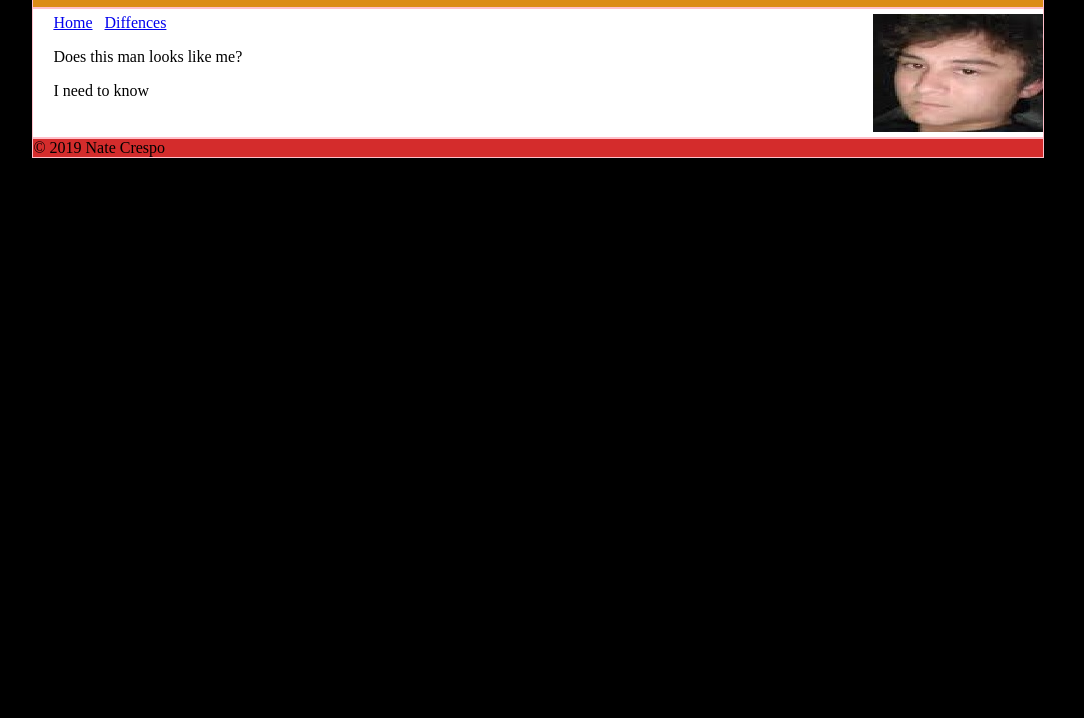
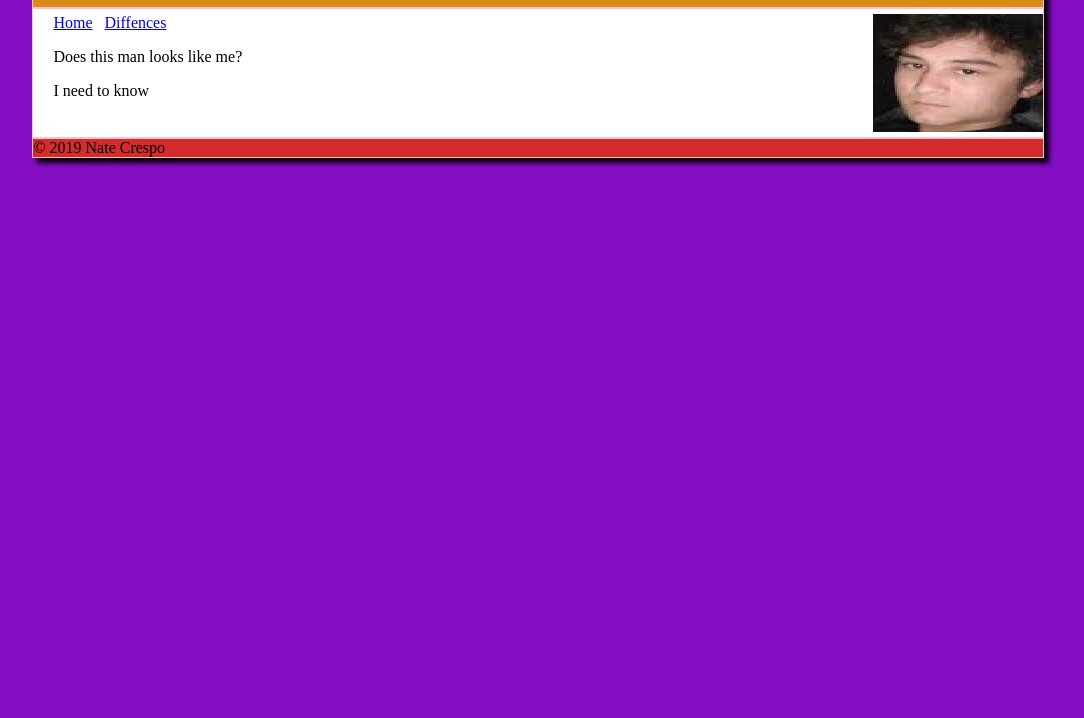
Before and after one commit to nccrespo/Nccrespo.github.io, a plain HTML site: page index.html in a window 1280 px wide. Shown: the part 82-800 px from the top of the page, without its empty margins (102-1186 px from the left). Drawn offline with Linux system fonts and the light colour scheme.

Commit message:
Update nateC.css

```diff
--- a/nateC.css
+++ b/nateC.css
@@ -5,7 +5,7 @@
 
 
 body {
-	background-color: #000000;
+	background-color: #830ec2;
 
 
 }
```
